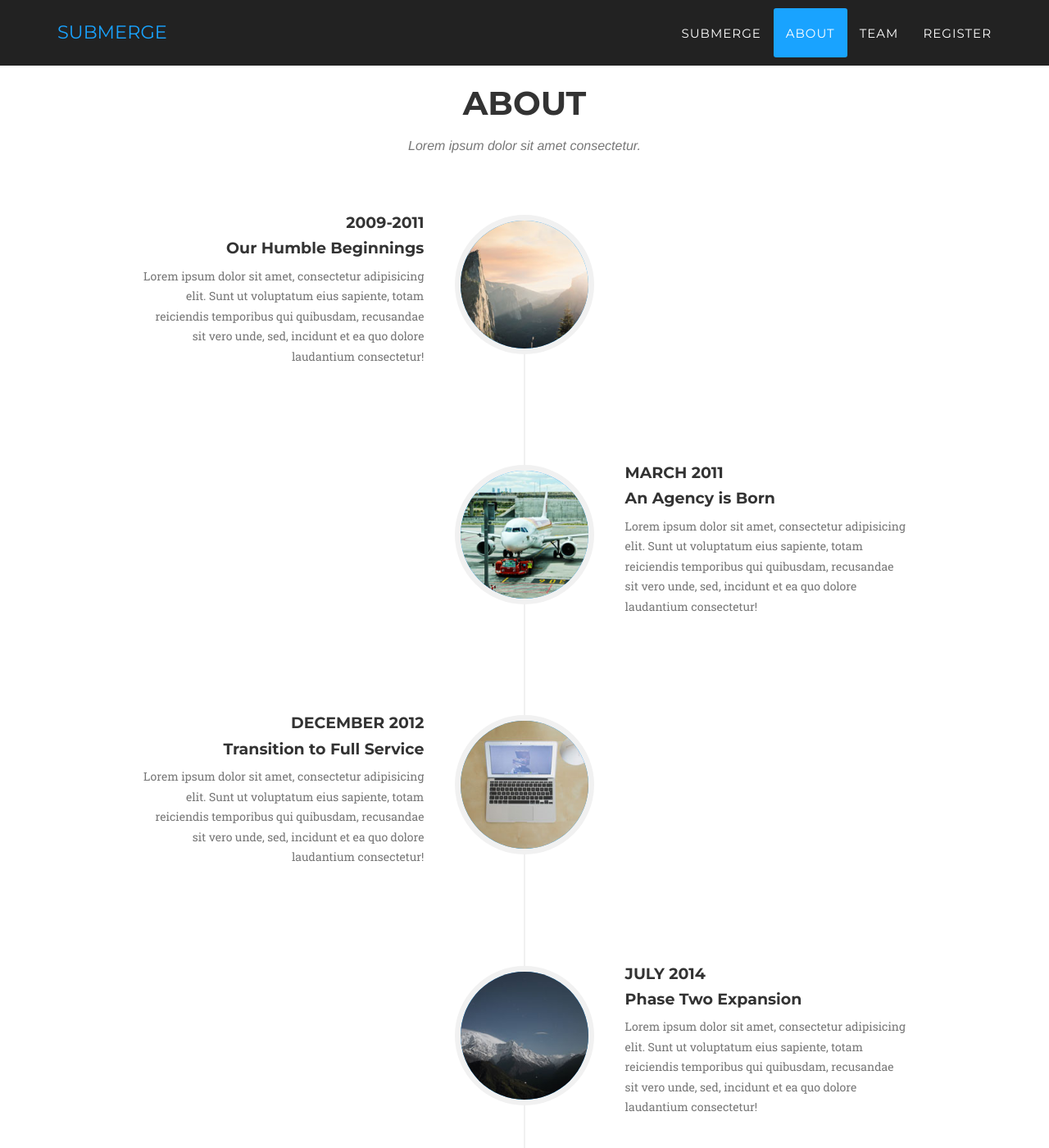
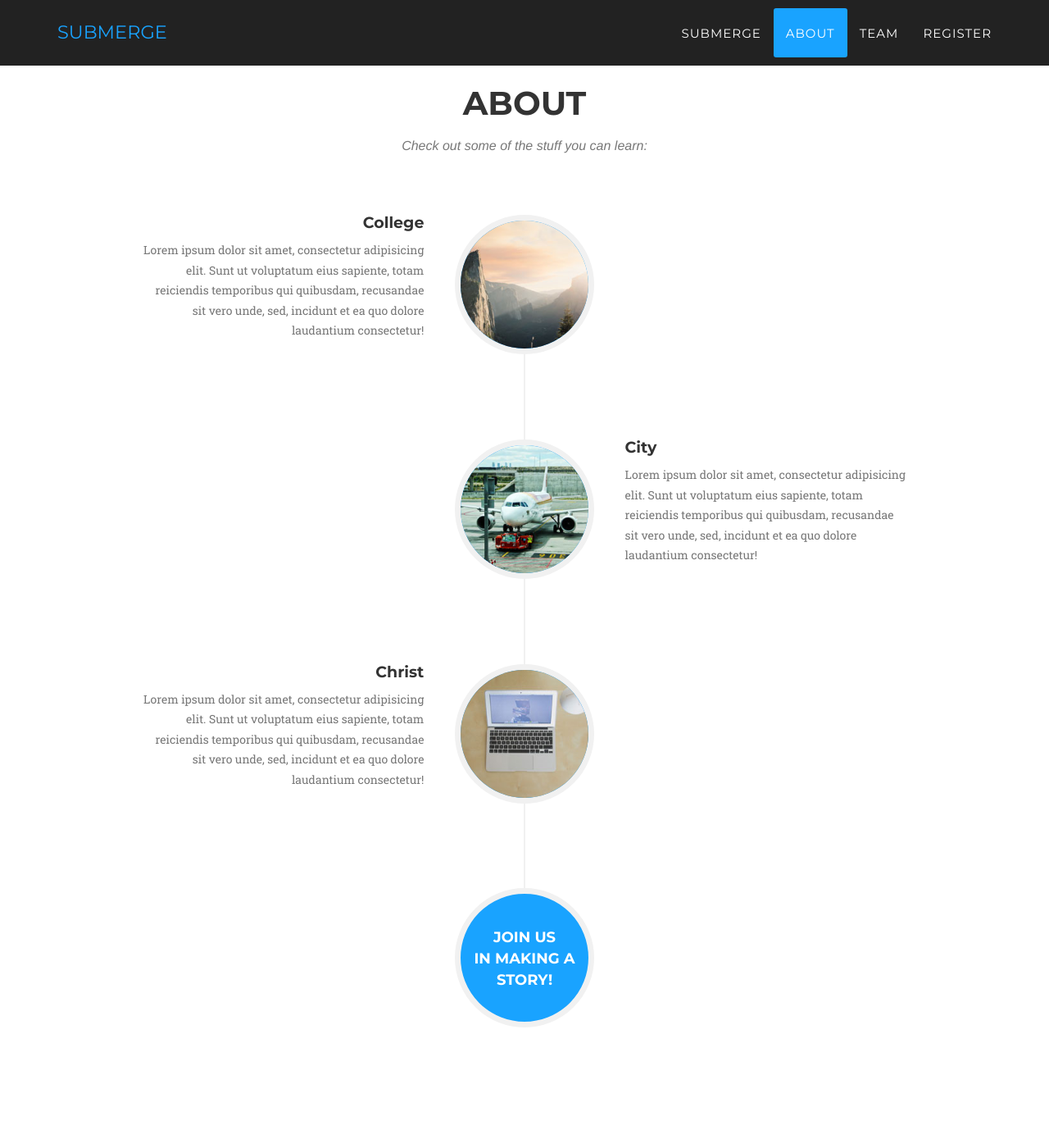
Before and after one commit to stlchristianedu/submergestl.com, a Jekyll site: the page built from index.html, in a window 1280 px wide and 1400 px high, scrolled down 1565 px. Shown: the whole window at 82% size. Built offline with Jekyll 4.4.1, drawn with Linux system fonts in a browser that asks for light colours; some web fonts are replaced.

Commit message:
Some small changes to the "About" section
I'm waiting on some more information from the admissions team
before we can really cross this off our list.

Signed-off-by: Elliot V <elliotfriend@gmail.com>

```diff
--- a/_includes/about.html
+++ b/_includes/about.html
@@ -4,7 +4,7 @@
             <div class="row">
                 <div class="col-lg-12 text-center">
                     <h2 class="section-heading">About</h2>
-                    <h3 class="section-subheading text-muted">Lorem ipsum dolor sit amet consectetur.</h3>
+                    <h3 class="section-subheading text-muted">Check out some of the stuff you can learn:</h3>
                 </div>
             </div>
             <div class="row">
@@ -16,8 +16,7 @@
                             </div>
                             <div class="timeline-panel">
                                 <div class="timeline-heading">
-                                    <h4>2009-2011</h4>
-                                    <h4 class="subheading">Our Humble Beginnings</h4>
+                                    <h4 class="subheading">College</h4>
                                 </div>
                                 <div class="timeline-body">
                                     <p class="text-muted">Lorem ipsum dolor sit amet, consectetur adipisicing elit. Sunt ut voluptatum eius sapiente, totam reiciendis temporibus qui quibusdam, recusandae sit vero unde, sed, incidunt et ea quo dolore laudantium consectetur!</p>
@@ -30,8 +29,7 @@
                             </div>
                             <div class="timeline-panel">
                                 <div class="timeline-heading">
-                                    <h4>March 2011</h4>
-                                    <h4 class="subheading">An Agency is Born</h4>
+                                    <h4 class="subheading">City</h4>
                                 </div>
                                 <div class="timeline-body">
                                     <p class="text-muted">Lorem ipsum dolor sit amet, consectetur adipisicing elit. Sunt ut voluptatum eius sapiente, totam reiciendis temporibus qui quibusdam, recusandae sit vero unde, sed, incidunt et ea quo dolore laudantium consectetur!</p>
@@ -44,8 +42,7 @@
                             </div>
                             <div class="timeline-panel">
                                 <div class="timeline-heading">
-                                    <h4>December 2012</h4>
-                                    <h4 class="subheading">Transition to Full Service</h4>
+                                    <h4 class="subheading">Christ</h4>
                                 </div>
                                 <div class="timeline-body">
                                     <p class="text-muted">Lorem ipsum dolor sit amet, consectetur adipisicing elit. Sunt ut voluptatum eius sapiente, totam reiciendis temporibus qui quibusdam, recusandae sit vero unde, sed, incidunt et ea quo dolore laudantium consectetur!</p>
@@ -54,22 +51,8 @@
                         </li>
                         <li class="timeline-inverted">
                             <div class="timeline-image">
-                                <img class="img-circle img-responsive" src="img/about/4.jpg" alt="">
-                            </div>
-                            <div class="timeline-panel">
-                                <div class="timeline-heading">
-                                    <h4>July 2014</h4>
-                                    <h4 class="subheading">Phase Two Expansion</h4>
-                                </div>
-                                <div class="timeline-body">
-                                    <p class="text-muted">Lorem ipsum dolor sit amet, consectetur adipisicing elit. Sunt ut voluptatum eius sapiente, totam reiciendis temporibus qui quibusdam, recusandae sit vero unde, sed, incidunt et ea quo dolore laudantium consectetur!</p>
-                                </div>
-                            </div>
-                        </li>
-                        <li class="timeline-inverted">
-                            <div class="timeline-image">
-                                <h4>Be Part
-                                    <br>Of Our
+                                <h4>Join us
+                                    <br>In Making a
                                     <br>Story!</h4>
                             </div>
                         </li>
```
